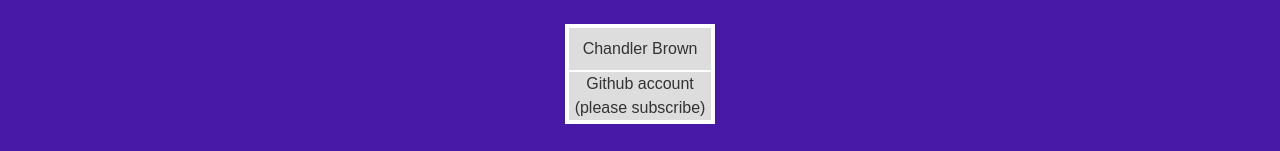
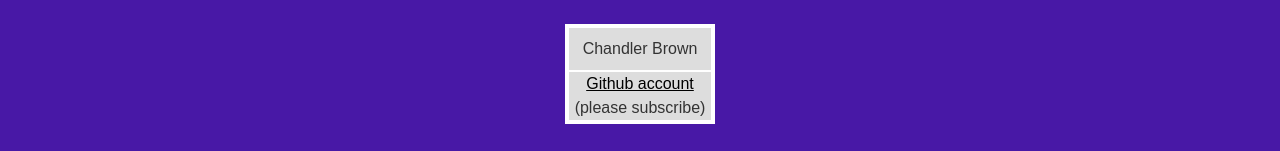
Before and after one commit to Chanmanb/Startup, a React (Vite) app in the folder HTML/: page / in a window 1280 px wide. Shown: the part 801-952 px from the top of the page. Built offline with nearby package versions, Linux system fonts and the light colour scheme.

Commit message:
Made my link to github functional

```diff
--- a/HTML/src/app.jsx
+++ b/HTML/src/app.jsx
@@ -35,7 +35,7 @@ export default function App() {
             <span id="sellout">
                 <div id="sellout-kid">
                 <div className="sellout-section">Chandler Brown</div>
-                <div className="sellout-section" id="git"><a href="https://github.com/Chanmanb?tab=repositories" />Github account (please subscribe)</div>
+                <div className="sellout-section" id="git"><a href="https://github.com/Chanmanb?tab=repositories" target="_blank">Github account </a>(please subscribe)</div>
                 </div>
             </span>
         </footer></div>
```
